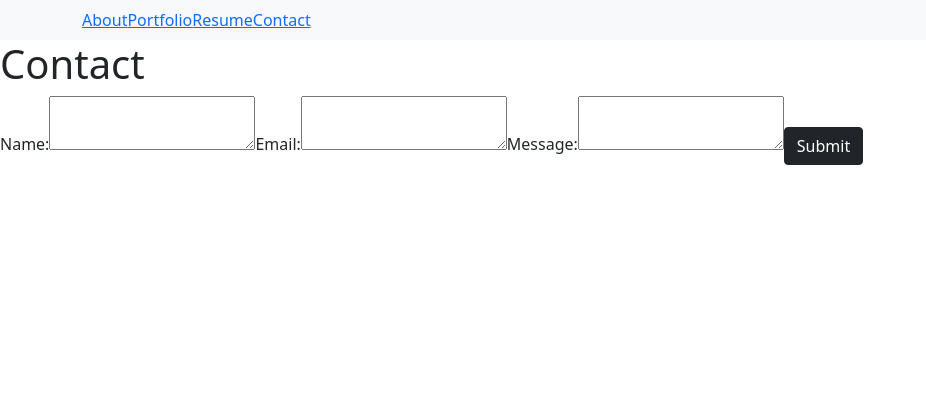
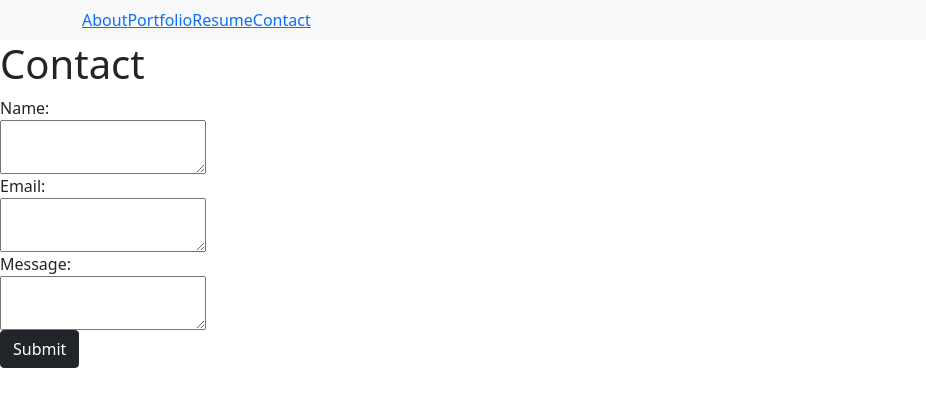
Before and after one commit to Jordan1570/react-portfolio, a React (Create React App) app in the folder portfolio-app/: page /contact-me in a window 1280 px wide. Shown: the top 406 px of the page, without its empty margins (0-926 px from the left). Built offline with nearby package versions, Linux system fonts and the light colour scheme.

Commit message:
made textareas on contact page display block

```diff
--- a/portfolio-app/src/Pages/ContactPage/Contact.js
+++ b/portfolio-app/src/Pages/ContactPage/Contact.js
@@ -6,19 +6,19 @@ export default function Contact() {
         <div>
             <h1>Contact</h1>
             <form>
-                <label>
+                <label style={{ display: "block" }}>
                     Name:
-                    <textarea></textarea>
+                    <textarea style={{ display: "block" }}></textarea>
                 </label>
-                <label>
+                <label style={{ display: "block" }}>
                     Email:
-                    <textarea></textarea>
+                    <textarea style={{ display: "block" }}></textarea>
                 </label>
-                <label>
+                <label style={{ display: "block" }}>
                     Message:
-                    <textarea></textarea>
+                    <textarea style={{ display: "block" }}></textarea>
                 </label>
-                <Button variant="dark">Submit</Button>
+                <Button variant="dark" style={{ display: "block", textAlign: "center" }}>Submit</Button>
             </form>
         </div>
     )
```
